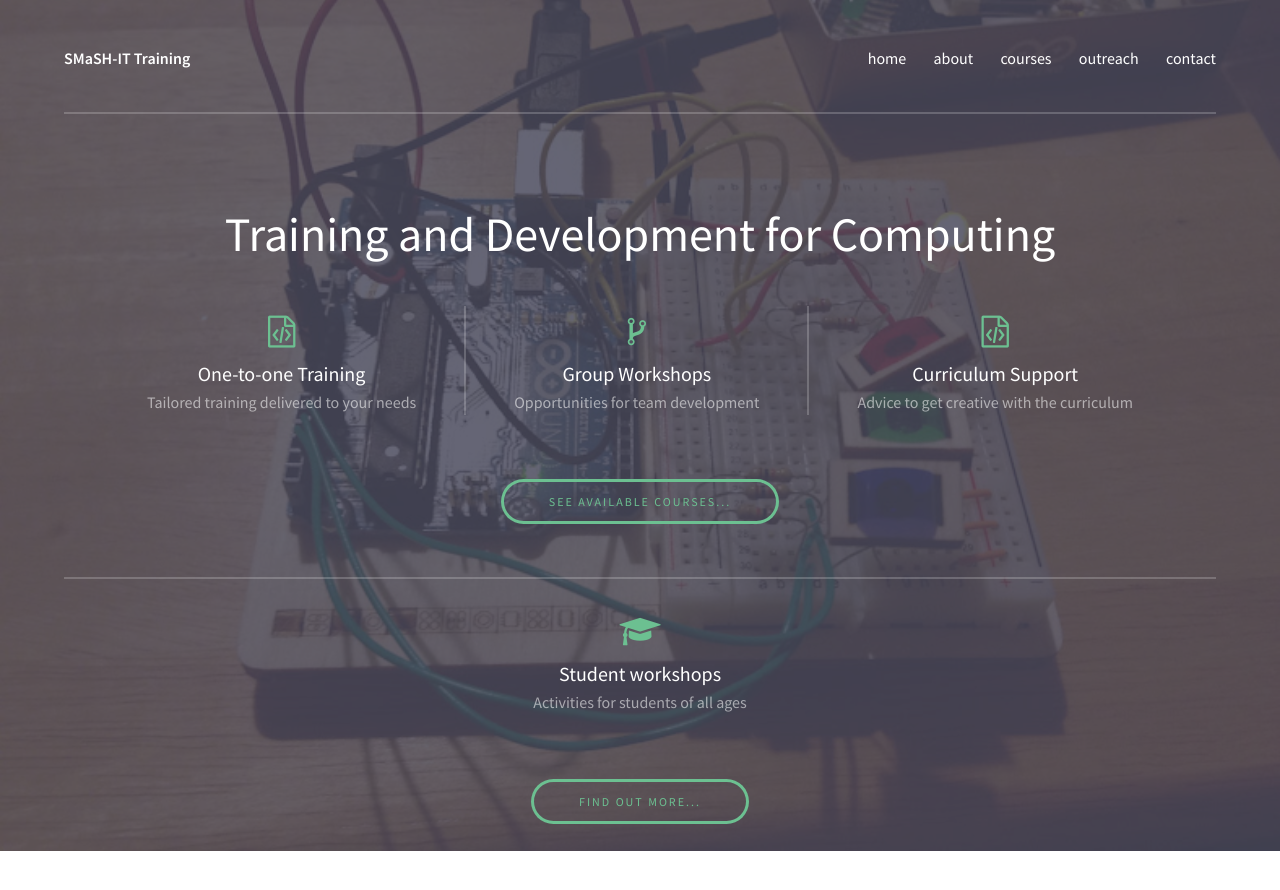
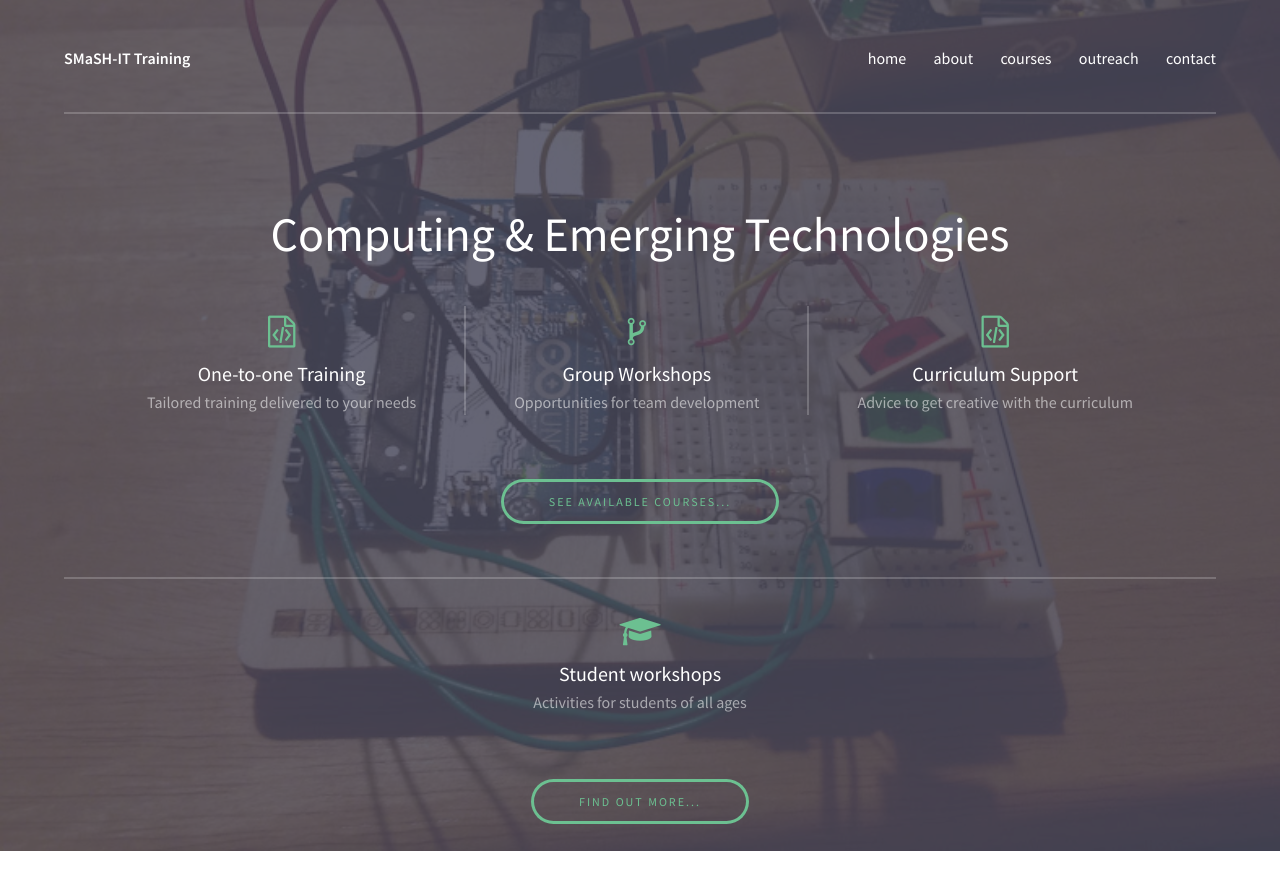
Before and after one commit to Scott3142/SMaSH-IT-Training.github.io, a Jekyll site: the page built from index.md, in a window 1280 px wide and 900 px high. Shown: the top 890 px of the window. Built offline with Jekyll 4.4.1, drawn with Linux system fonts in a browser that asks for light colours.

Commit message:
Edit main page title

```diff
--- a/index.md
+++ b/index.md
@@ -3,7 +3,7 @@ title: Home
 layout: homepage
 permalink: /index.html
 
-banner-header: Training and Development for Computing
+banner-header: Computing &amp; Emerging Technologies
 
 banner-content:
   - icon: <span class="icon fa-file-code-o"></span>
```
Also changed, not shown: 1 other file.
